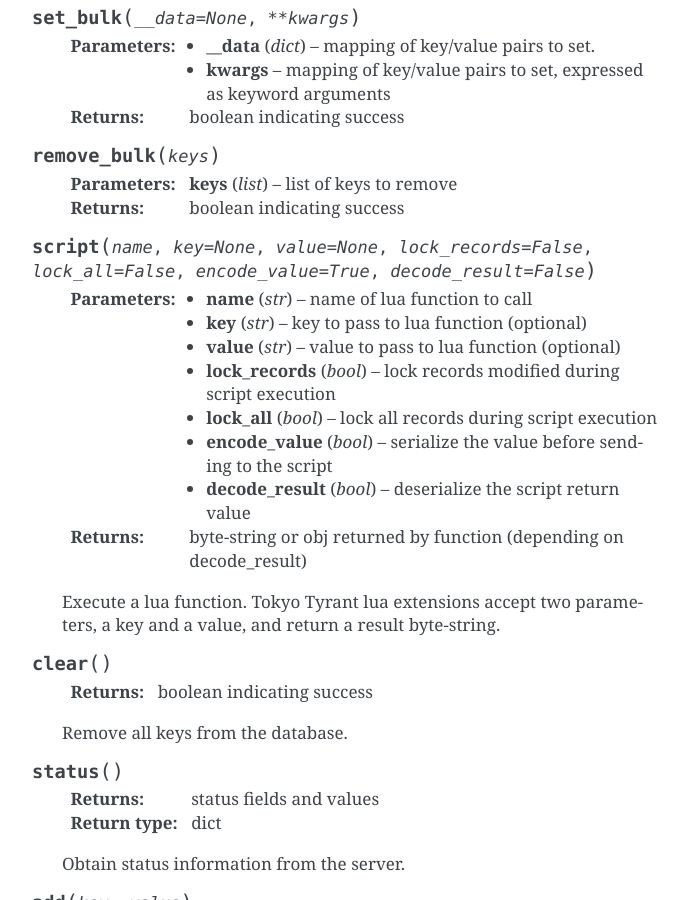
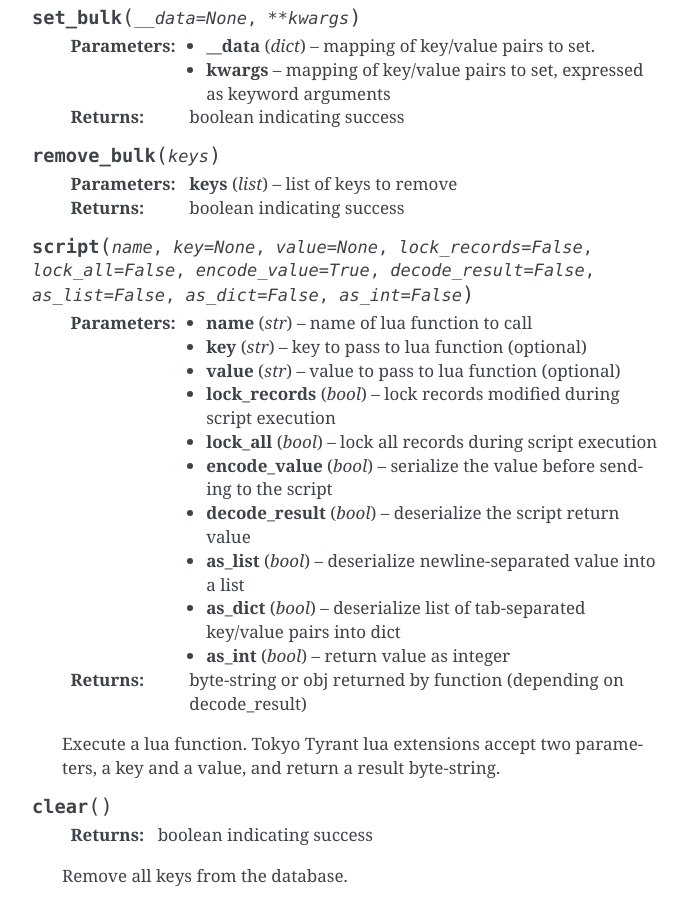
Before and after one commit to coleifer/kt, a Sphinx documentation site: the page built from docs/api.rst, in a window 1280 px wide and 900 px high, scrolled down 8457 px. Shown: the whole window, without its empty margins (418-1106 px from the left). Built offline with Sphinx 7.4.7, drawn with Linux system fonts in a browser that asks for light colours.

Commit message:
Docs update.
[skip ci]

```diff
--- a/docs/api.rst
+++ b/docs/api.rst
@@ -454,7 +454,7 @@ Tokyo Tyrant client
         :param list keys: list of keys to remove
         :return: boolean indicating success
 
-    .. py:method:: script(name, key=None, value=None, lock_records=False, lock_all=False, encode_value=True, decode_result=False)
+    .. py:method:: script(name, key=None, value=None, lock_records=False, lock_all=False, encode_value=True, decode_result=False, as_list=False, as_dict=False, as_int=False)
 
         :param str name: name of lua function to call
         :param str key: key to pass to lua function (optional)
@@ -463,6 +463,9 @@ Tokyo Tyrant client
         :param bool lock_all: lock all records during script execution
         :param bool encode_value: serialize the value before sending to the script
         :param bool decode_result: deserialize the script return value
+        :param bool as_list: deserialize newline-separated value into a list
+        :param bool as_dict: deserialize list of tab-separated key/value pairs into dict
+        :param bool as_int: return value as integer
         :return: byte-string or obj returned by function (depending on decode_result)
 
         Execute a lua function. Tokyo Tyrant lua extensions accept two
```
